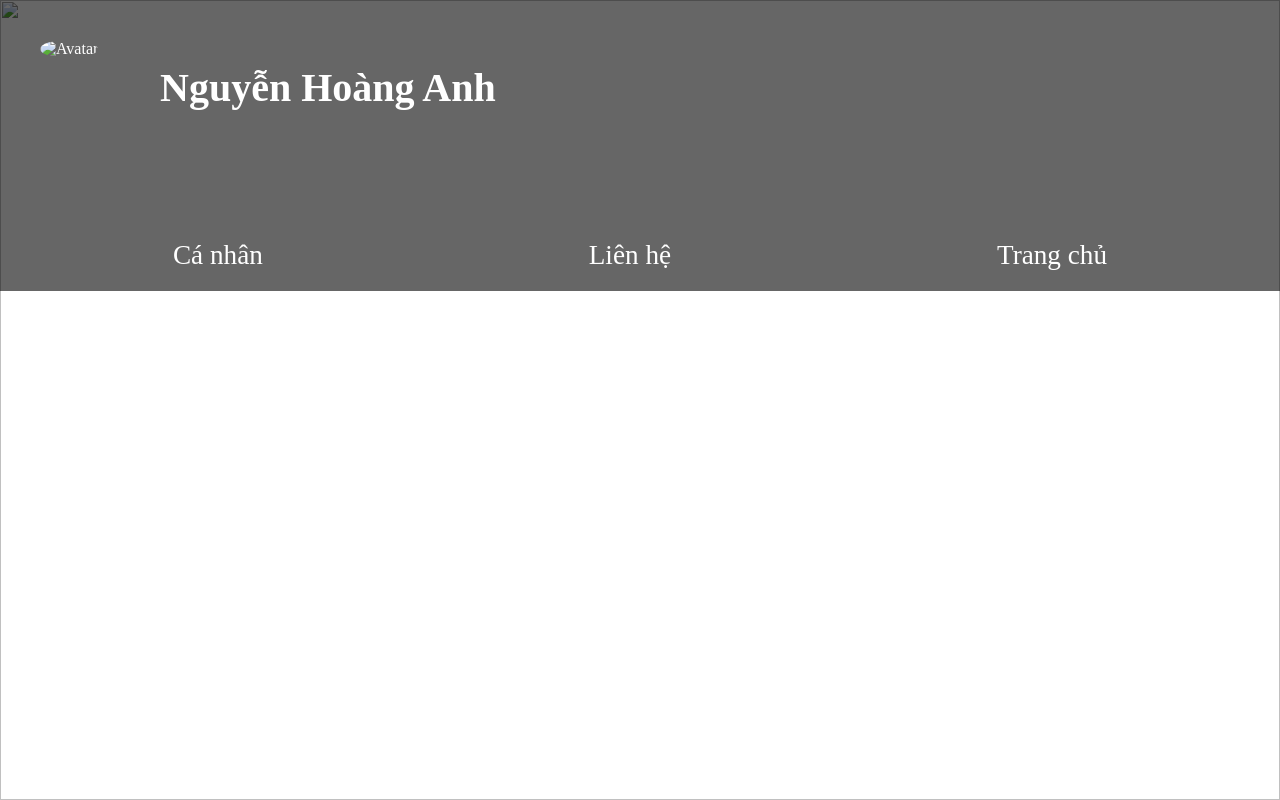
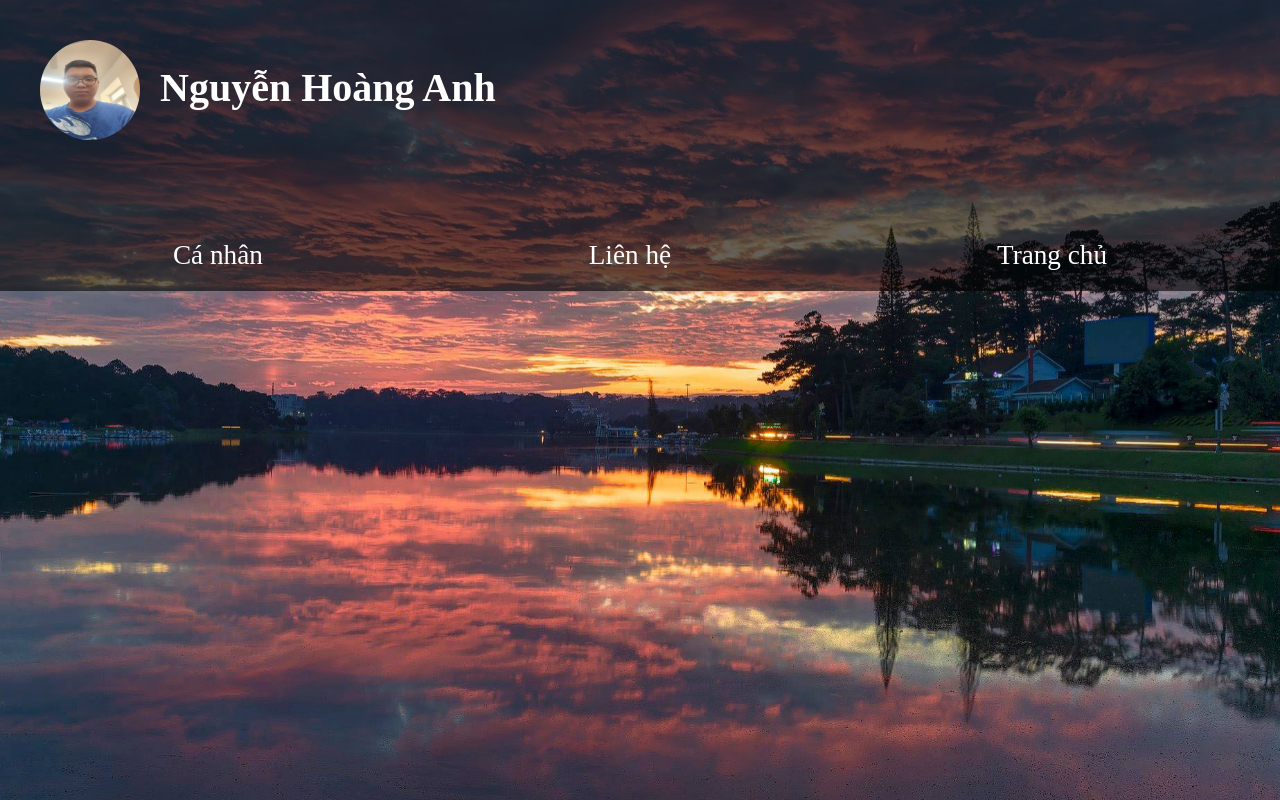
Before and after one commit to stayhome3977/Baitaplon, a plain HTML site: page hoanganh.html in a window 1280 px wide. Drawn offline with Linux system fonts and the light colour scheme.

Commit message:
Update hoanganh.html

```diff
--- a/hoanganh.html
+++ b/hoanganh.html
@@ -7,7 +7,7 @@
     <link rel="stylesheet" href="style5.css">
     <script src="nocode.js"></script>
 </head>
-<img src ="Ảnh/Background1.jpg" class="background-image"></div>
+<img src ="Background1.jpg" class="background-image"></div>
 <head>
 
     <div class="header">
@@ -16,7 +16,7 @@
 
         <div class="profile-info">
             <div class="avatar">
-                <img src="Ảnh/Nguyễn Hoàng Anh.jpg" alt="Avatar" class="profile-avatar">
+                <img src="Nguyễn Hoàng Anh.jpg" alt="Avatar" class="profile-avatar">
             </div>
             <div class="profile-details">
                 <h1>Nguyễn Hoàng Anh</h1>
```
